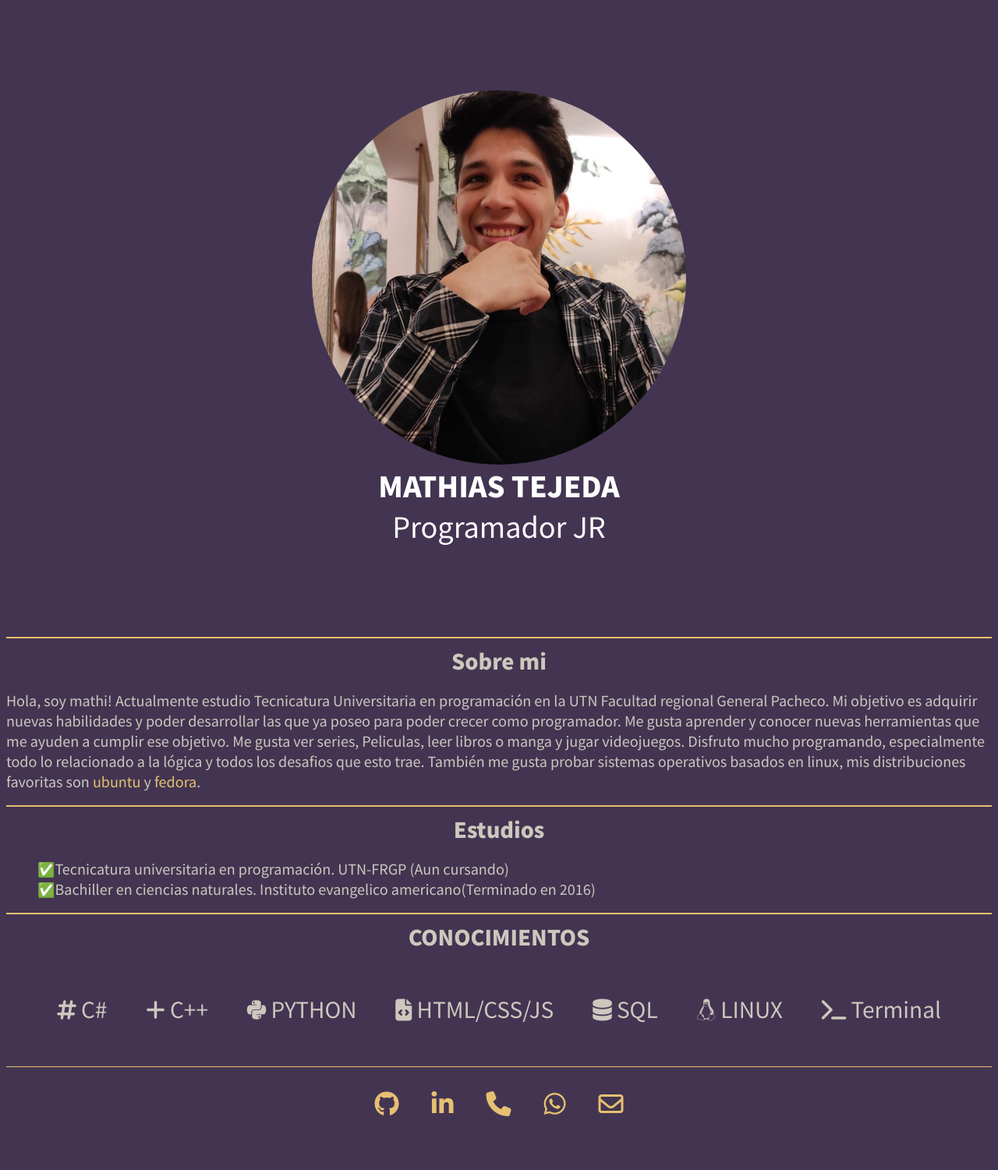
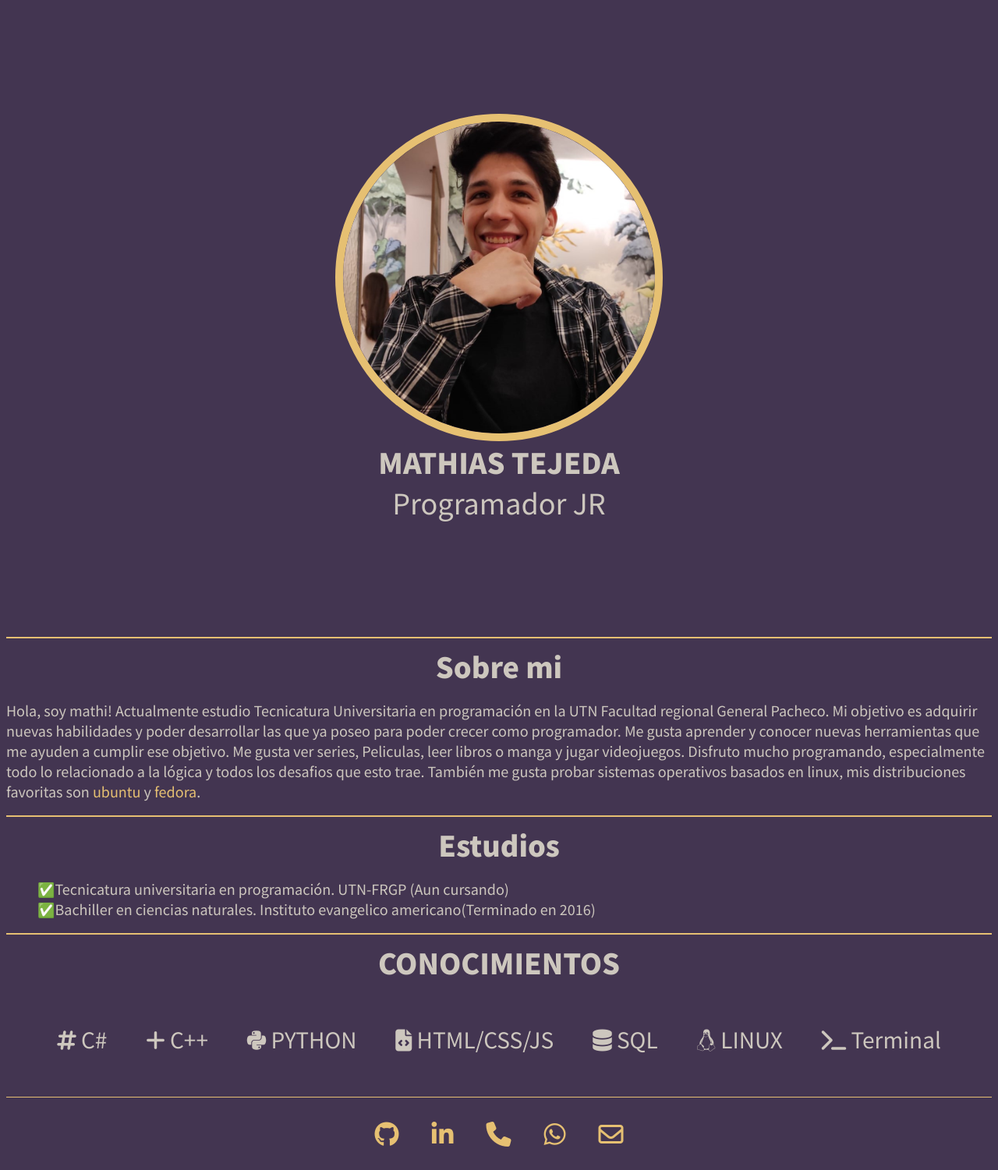
Before and after one commit to mathitejeda/mathitejeda.github.io, a plain HTML site: page index.html in a window 1280 px wide. Shown: the whole page at 78% size. Before the commit the page ends 1467 px from the top, so only its background shows below. Drawn offline with Linux system fonts and the light colour scheme.

Commit message:
Agregado marco para la foto de inicio cambios en html para hacerlo mas legible

```diff
--- a/index.html
+++ b/index.html
@@ -15,7 +15,7 @@
 
 <body>
   <div class="paginaEntrada">
-    <div>
+    <div class="marco-foto">
       <img src="Images/mathi.png" alt="Foto redondita" id="mathi" />
     </div>
     <div>
@@ -28,7 +28,8 @@
 
   <hr>
 
-  <h2>Sobre mi</h2>
+  <section id="about">
+    <h1>Sobre mi</h1>
     <p>
       Hola, soy mathi! Actualmente estudio Tecnicatura Universitaria en programación en la UTN Facultad regional General
       Pacheco. Mi objetivo es adquirir nuevas habilidades y poder desarrollar las que ya poseo para poder crecer como
@@ -38,10 +39,12 @@
       linux, mis distribuciones
       favoritas son <a href="https://ubuntu.com/">ubuntu</a> y <a href="https://getfedora.org/">fedora</a>.
     </p>
+  </section>
 
   <hr>
 
-  <h2>Estudios</h2>
+  <section id="estudios">
+    <h1>Estudios</h1>
     <ul>
       <li>
         ✅Tecnicatura universitaria en programación. UTN-FRGP (Aun cursando)
@@ -50,12 +53,13 @@
         ✅Bachiller en ciencias naturales. Instituto evangelico
         americano(Terminado en 2016)
       </li>
-
     </ul>
+  </section>
 
   <hr>
 
-  <h2>CONOCIMIENTOS</h2>
+  <section id="knowledge">
+    <h1>CONOCIMIENTOS</h1>
     <div class="tabla-conocimientos">
       <div>
         <p><i class="fas fa-hashtag"></i> C# </p>
@@ -79,6 +83,7 @@
         <p><i class="fas fa-terminal"></i> Terminal </p>
       </div>
     </div>
+  </section>
 
   <footer>
     <div style="font-size: 2rem;">
--- a/styles.css
+++ b/styles.css
@@ -28,16 +28,42 @@ body::-webkit-scrollbar-thumb {
 h1 {
   font-size: 2.25rem;
   text-align: center;
-  color: white;
+  color: var(--text-primary);
   margin: auto;
 }
-h2{
+
+h2 {
   text-align: center;
   margin: auto;
 }
+
 a {
   color: var(--text-secondary);
   text-decoration: none;
+}
+
+th,
+td {
+  text-align: center;
+  padding: 20px;
+}
+
+hr {
+  border: 1px solid var(--text-secondary);
+}
+
+footer {
+  border-top: 1px solid var(--text-secondary);
+}
+
+table {
+  margin-left: auto;
+  margin-right: auto;
+  width: 25%;
+}
+
+ul {
+  list-style: none;
 }
 
 .paginaEntrada {
@@ -49,43 +75,29 @@ a {
   align-items: center;
   justify-content: center;
 }
-th, td{
-    text-align: center;
-    padding: 20px;
-}
-hr{
-  border: 1px solid var(--text-secondary);
-}
 
-footer{
-    border-top: 1px solid var(--text-secondary);
-}
-
-table{
-    margin-left: auto;
-    margin-right: auto;
-    width: 25%;
-}
-
-ul{
-  list-style: none;
-}
-
-#mathi {
-  max-width: 100%;
-  max-height: 80vh;
-  display: block;
-  align-content: center;
-  margin: auto;
-}
-
-#t2{
-    font-weight: 400;
+.marco-foto {
+  border-color: var(--text-secondary);
+  border-image: none;
+  border-radius: 50% 50% 50% 50%;
+  border-style: solid;
+  border-width: 10px;
+  max-height: 25rem;
+  max-width: 25rem;
+  overflow: hidden;
 }
 
 
+#mathi {
+  width: 100%;
+  height: 100%;
+}
 
-.tabla-conocimientos{
+#t2 {
+  font-weight: 400;
+}
+
+.tabla-conocimientos {
   padding: 2%;
   display: flex;
   flex-flow: row wrap;
```
Lines whose indentation alone changed are shown as unchanged.
